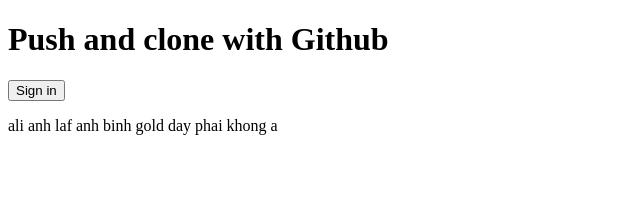
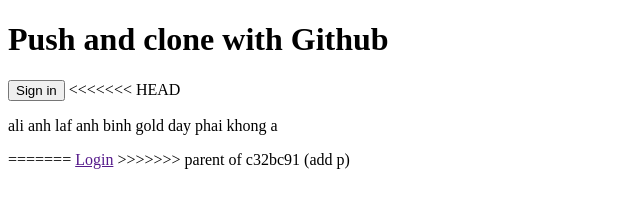
Before and after one commit to HieuAlex/TestGitHub, a plain HTML site: page index.html in a window 1280 px wide. Shown: the whole page, without its empty margins (0-640 px from the left). Drawn offline with Linux system fonts and the light colour scheme.

Commit message:
revert file

```diff
--- a/index.html
+++ b/index.html
@@ -8,7 +8,11 @@
 <body>
     <h1>Push and clone with Github</h1>
     <button>Sign in</button>
+<<<<<<< HEAD
 
     <p>ali anh laf anh binh gold day phai khong a</p>
+=======
+    <a href="">Login</a>
+>>>>>>> parent of c32bc91 (add p)
 </body>
 </html>
```
